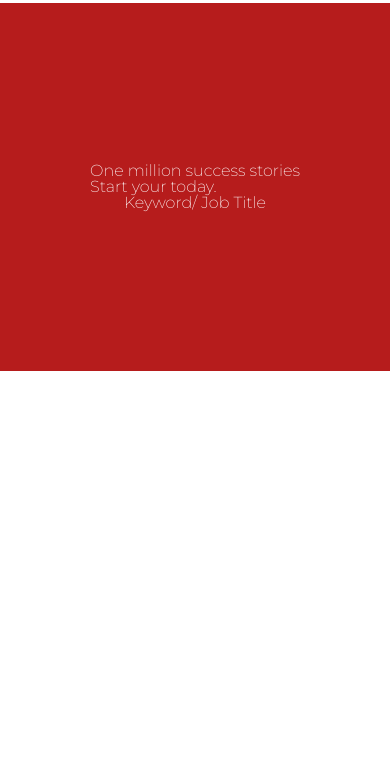
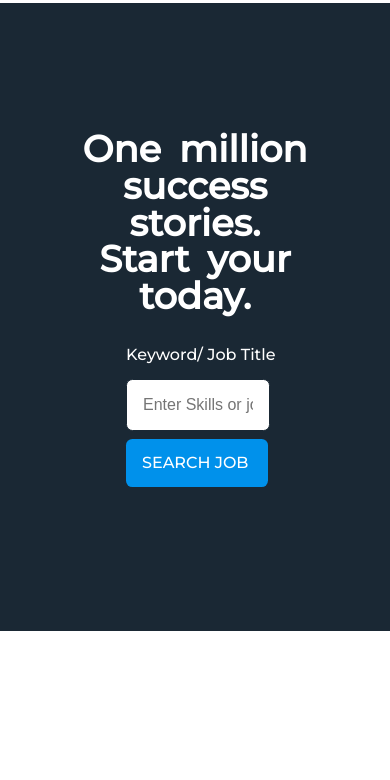
Before and after one commit to Thinh-Dang/Zodinet-Day03, a website: page index.html in a window 390 px wide. Shown: the part 64-844 px from the top of the page. Drawn offline with Linux system fonts and the light colour scheme.

Commit message:
feat: banner & responsive

```diff
--- a/index.html
+++ b/index.html
@@ -85,18 +85,24 @@
         <section class="banner">
             <div class="banner-container container">
                 <h1 class="banner-title">
-                    One million success stories</br>
+                    One million success stories.</br>
                     Start your today.
                 </h1>
                 <div class="search">
                     <label for="search-input" class="search-label">Keyword/ Job Title</label>
+                    <div class="search-handle">
+                        <input type="text" class="search-handle-input" placeholder="Enter Skills or job title" name="search-input">
+                        <div class="btn search-handle-btn">Search job</div>
+                    </div>
                 </div>
             </div>
         </section>
         <section class="brands"></section>
         <section class="browseJobs"></section>
-        <section class="listJobs"></section>
-        <section class="sponsors"></section>
+        <section class="listJobs">
+            <div class="featureJobs"></div>
+            <div class="sponsors"></div>
+        </section>
         <footer></footer>
     </main>
 </body>
--- a/styles/components/banner.scss
+++ b/styles/components/banner.scss
@@ -1,10 +1,64 @@
 .banner {
     color: #fff;
-    background-color: #b61c1c;
+    background-color: #1a2834;
     background-image: url("../../assets/img/banner.png");
     background-repeat: no-repeat;
     background-size: cover;
+    background-blend-mode: overlay;
     &-container{
-        padding: 10rem 5rem;
+        padding: 8rem 5rem;
+        .search {
+            display: flex;
+            margin-top: 1rem;
+            flex-direction: column;
+            justify-content: center;
+            margin-left: 20%;
+            gap: 1rem;
+            padding: 1rem;
+            width: 80%;
+            &-handle{
+                display: flex;
+                flex-direction: column;
+                gap: .5rem;
+                &-input{
+                    color: #7c95ab;
+                    border: 1px solid #1a2834;
+                    border-radius: $bor-rad-soft;
+                    font-size: 1.0rem;
+                    padding: 1rem;
+                    width: 60%;
+                    outline: #7c95ab;
+                    &:hover{
+                        border: 1px solid $primary-clr;
+                    }
+                }
+                &-btn {
+                    display: flex;
+                    align-items: center;
+                    text-transform: uppercase;
+                    padding: 1rem;
+                    max-width: 60%;
+                    border-radius: $bor-rad-soft;
+                    background-color: $primary-clr;
+                }
+            }
+        }
+    }
+    &-title {
+        text-align: center;
+        font-size: 2.3rem;
+        font-weight: 800;
+        word-spacing: .5rem;
     }
 }
+@include lg {
+    .search {
+        &-handle {
+            flex-direction: row !important;
+            &-btn{
+                padding: 1rem 3rem !important;
+            }
+        }
+
+    }
+}
--- a/styles/main.scss
+++ b/styles/main.scss
@@ -1,4 +1,4 @@
-@import url('https://fonts.googleapis.com/css2?family=Montserrat:wght@200&display=swap');
+@import url('https://fonts.googleapis.com/css2?family=Montserrat:wght@200;500&display=swap');
 @import "./mixin.scss";
 @import "./variables.scss";
 @import "./base.scss";
--- a/styles/variables.scss
+++ b/styles/variables.scss
@@ -6,6 +6,7 @@ $green-clr: #7EC04D;
 $yellow-clr: #F8DF08;
 $orange-clr: #F5A200;
 
+$bor-rad-soft: 0.4rem;
 $font-family: Montserrat;
 
 $fw-400: 400;
```
Also changed, not shown: style.css, 1 other file.
